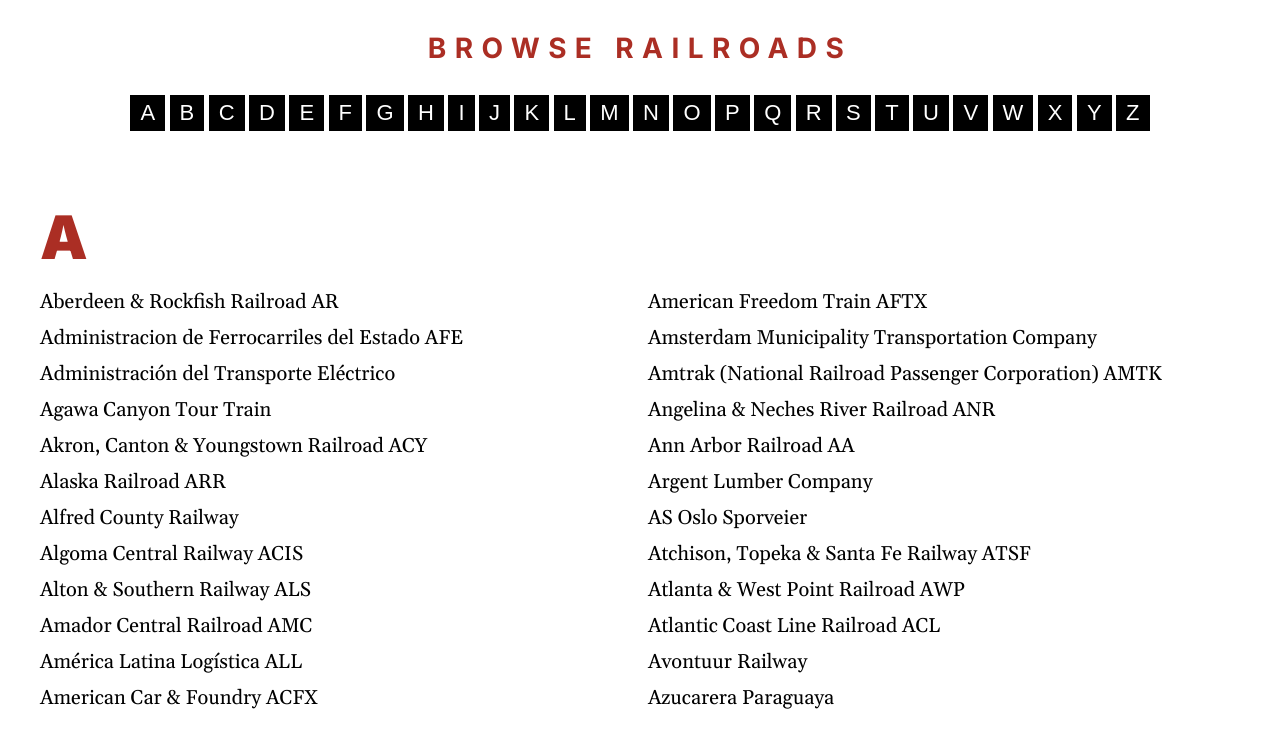
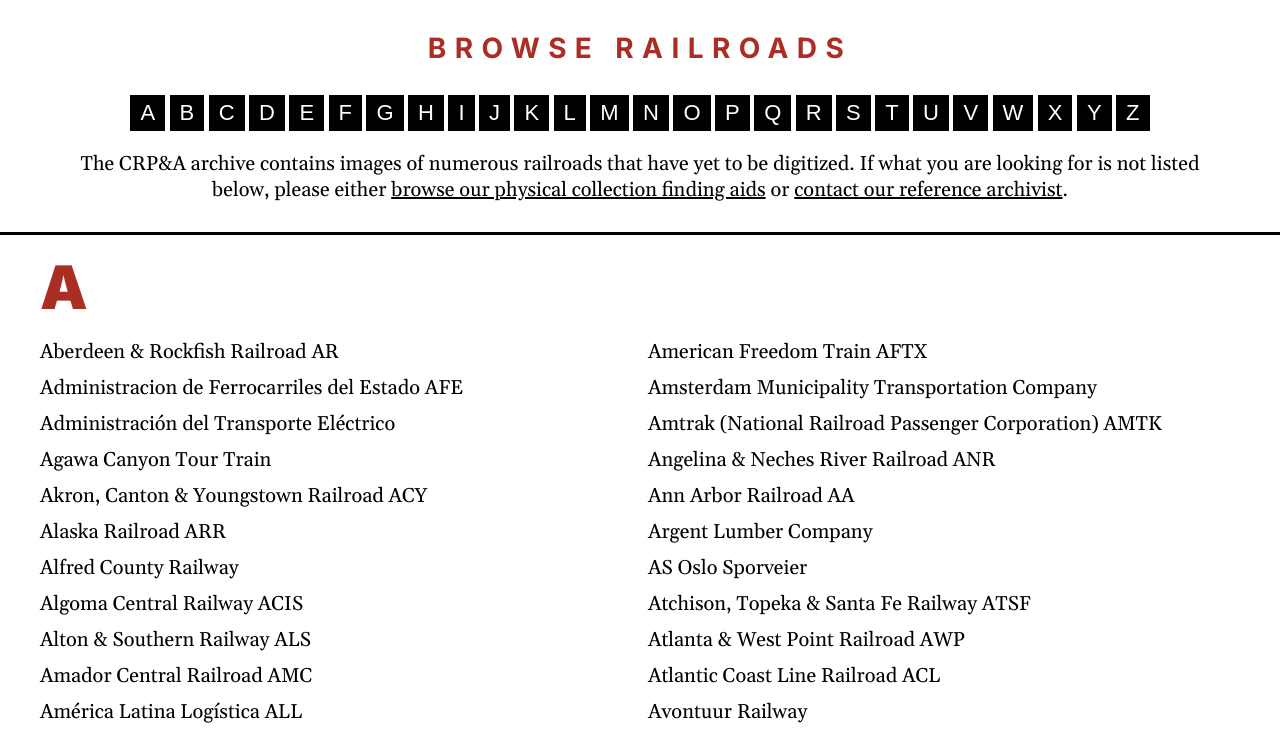
Before and after one commit to railphotoart/railroad-index, a plain HTML site: page index.html in a window 1280 px wide. Shown: the part 65-800 px from the top of the page. Drawn offline with nearby package versions, Linux system fonts and the light colour scheme.

Commit message:
Add files via upload
updated header

```diff
--- a/index.html
+++ b/index.html
@@ -51,7 +51,8 @@
 		position: fixed;
 		z-index:100;
 		background-color: white;
-		height: 250px;
+		height: 300px;
+		border-bottom: solid black;
       }
 
       nav {
@@ -250,7 +251,7 @@
         /* Limit the width of the gallery */
         width: 100%;
         /* Make it take up the full width within the max-width constraint */
-		margin-top: 250px;
+		margin-top: 300px;
 		height: 100%;
       }
 
@@ -279,7 +280,7 @@
 	  .index-target {
             display: block;
             position: relative;
-            top: -250px;
+            top: -300px;
             /* Replace with the height of your fixed header */
             visibility: hidden;
         }
@@ -307,6 +308,25 @@
 	  #letters a {
 	    text-decoration: none;
 		color: white;
+	  }
+
+	  #note {
+	  text-align: center;
+	  padding: 20px;
+	  width: 100%;
+      max-width: 1200px;
+        /* Limit the width of the gallery */
+	  margin: auto;
+	  font-family: 'Gelasio',serif;
+	  font-size: 20px;
+	  }
+
+	  #note a {
+	  color: black;
+	  }
+
+	  #note a:hover {
+	  color: #ab2e24;
 	  }
 
 
@@ -449,6 +469,7 @@
 		<a href="#index-y"><li>Y</li></a>
 		<a href="#index-z"><li>Z</li></a>
       </ul>
+	  <p id="note">The CRP&amp;A archive contains images of numerous railroads that have yet to be digitized. If what you are looking for is not listed below, please either <a href="https://railphoto-art.org/collections/">browse our physical collection finding aids</a> or <a href="mailto:info@railphoto-art.org">contact our reference archivist</a>.
     </header>
     <div class="index">
 	  <span id="index-a" class="index-target"></span>
```
